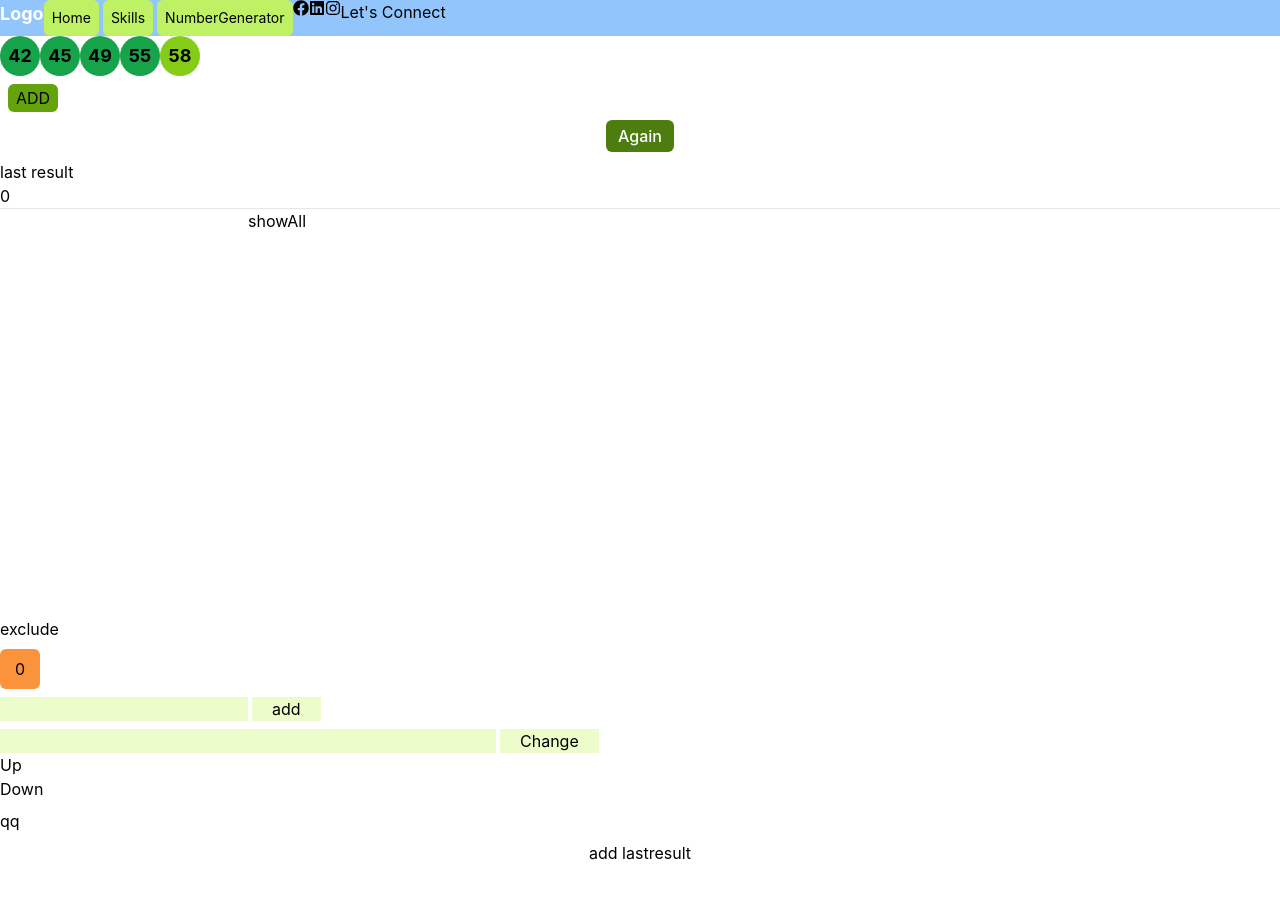
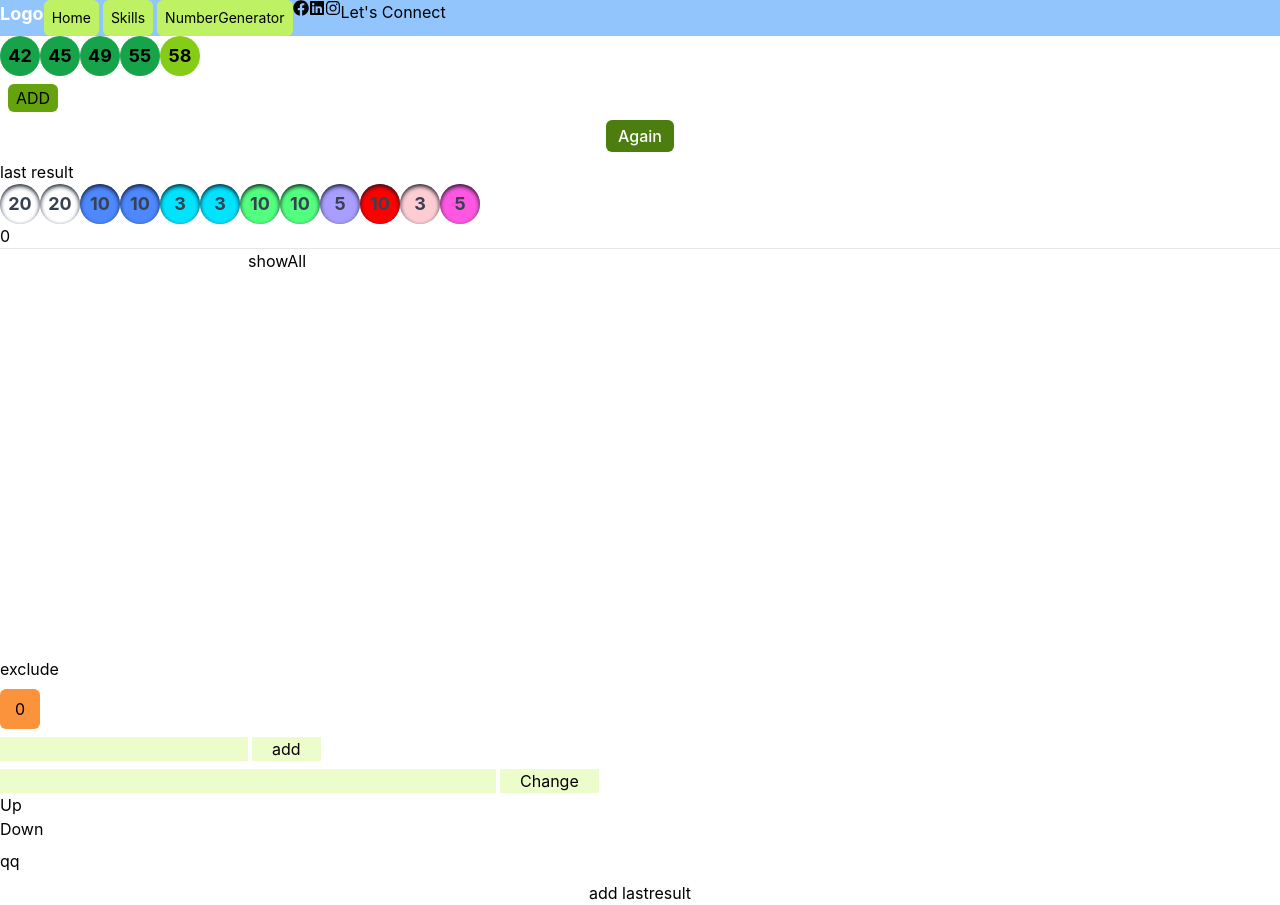
Before and after one commit to jowjaim20/portfolio_website, a React (Create React App) app: page / in a window 1280 px wide. Before the commit the page ends 865 px from the top, so only its background shows below. Built offline with nearby package versions, Linux system fonts and the light colour scheme.

Commit message:
color suggest

```diff
--- a/src/components/Numberagenerstor.tsx
+++ b/src/components/Numberagenerstor.tsx
@@ -432,6 +432,35 @@ const NumberGenerator = () => {
     });
     setlastResults(test);
   };
+  // include = true,
+  // includeAll = false,
+  // trice3Draws = false,
+  // twice3Draws = false,
+  // trice5Draws = false,
+  // twice5Draws = false,
+  // single = false,
+  // twice = false,
+  // trice = false,
+  // fourTimes = false,
+  // fiveTimes = false,
+  // once20Draw = false,
+  // once10Draw = false,
+  // clicked = 0,
+  const suggestCombo = [
+    { num: 20, once20Draw: true },
+    { num: 20, once20Draw: true },
+    { num: 10, twice: true },
+    { num: 10, twice: true },
+    { num: 3, twice3Draws: true },
+    { num: 3, twice3Draws: true },
+    { num: 10, once10Draw: true },
+    { num: 10, once10Draw: true },
+    { num: 5, twice5Draws: true },
+    { num: 10, trice: true },
+
+    { num: 3, trice3Draws: true },
+    { num: 5, trice5Draws: true },
+  ];
 
   return (
     <div className="flex flex-col gap-2">
@@ -498,6 +527,11 @@ const NumberGenerator = () => {
       <div>
         <div>
           <div>last result</div>
+          <div className=" flex">
+            {suggestCombo.map((s) => (
+              <NumWrap {...s} />
+            ))}
+          </div>
           <span>{lastResults.length}</span>
         </div>
         <hr />
```
